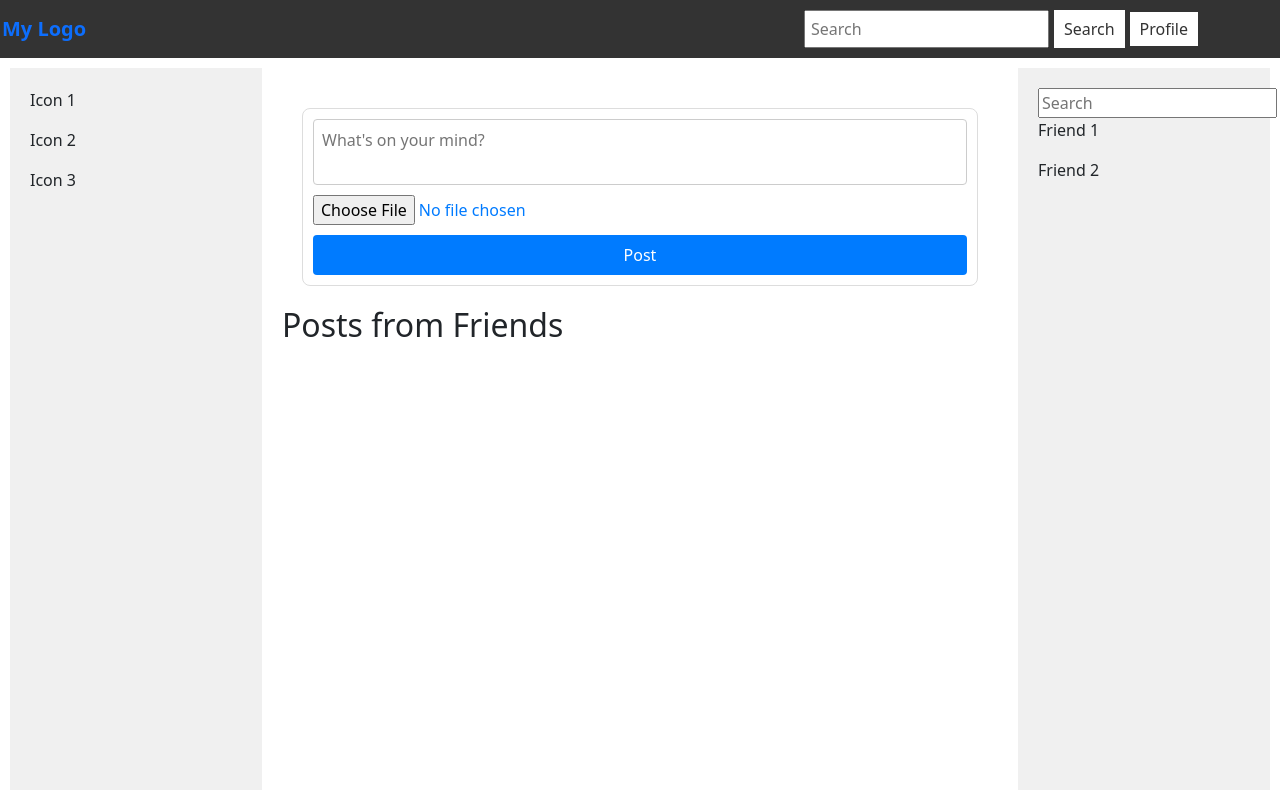
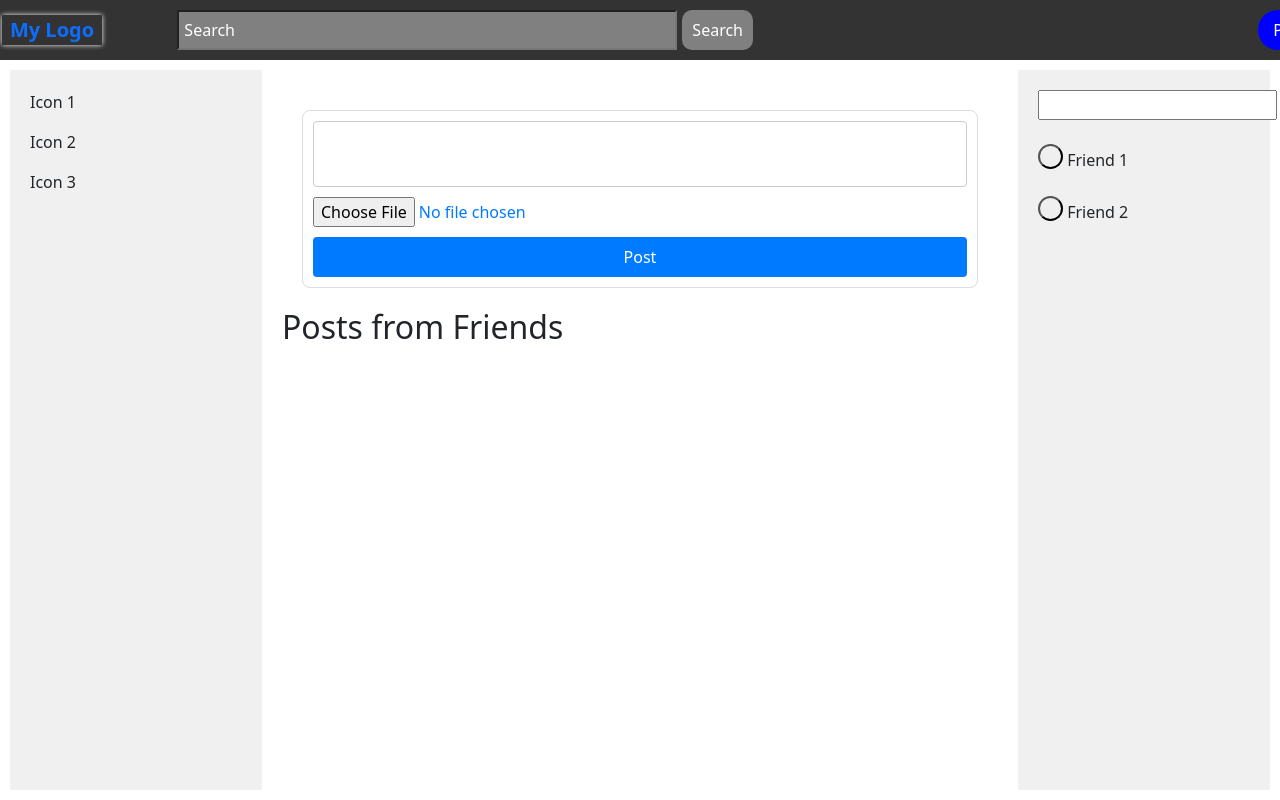
Before and after one commit to S-Surmara/socialPulse, a React (Create React App) app: page /dashboard in a window 1280 px wide. Built offline with nearby package versions, Linux system fonts and the light colour scheme.

Commit message:
minor changes in dashboard and appbar

```diff
--- a/src/components/AppBar/AppBar.scss
+++ b/src/components/AppBar/AppBar.scss
@@ -18,6 +18,9 @@
     font-size: 20px;
     font-weight: bold;
     margin-left: -80px;
+    box-shadow: 0px 0px 5px #fff;
+    width: 100px;
+    text-align: center;
   }
 
   .nav-items {
@@ -27,26 +30,41 @@
 
   .search-form {
     display: flex;
+    margin-right: 500px;
+    color: white;
   }
 
   .search-input {
     padding: 5px;
     margin-right: 5px;
+    background-color: grey;
+    color: white;
+    width: 500px;
   }
 
   .search-button {
     padding: 5px 10px;
-    background-color: #fff;
-    color: #333;
+    background-color: grey;
+    color: white;
     border: none;
     cursor: pointer;
+    height: 40px;
+    border-radius: 10px;
   }
 
   .profile-button {
     padding: 5px 10px;
-    background-color: #fff;
-    color: #333;
+    background-color: blue;
     border: none;
+    color: white;
     cursor: pointer;
     margin-left: 5px;
+    margin-right: -100px;
+    height: 40px;
+    width: 40px;
+    border-radius: 80px;
   }
+
+  ::placeholder {
+      color: white;
+}
--- a/src/components/AppBar/AppBar.tsx
+++ b/src/components/AppBar/AppBar.tsx
@@ -22,7 +22,7 @@ const NavBar: React.FC = () => {
 
           {/* Profile icon button */}
           <button type="button" className="profile-button" onClick={handleProfileclick}>
-            <span>Profile</span>
+            <span>P</span>
           </button>
         </div>
       </div>
--- a/src/components/Dashboard/Dashboard.scss
+++ b/src/components/Dashboard/Dashboard.scss
@@ -22,6 +22,7 @@
       width: 20%;
       padding: 20px;
       background-color: #f0f0f0;
+      size: 255px;
     }
 
     .middle-pane {
@@ -29,4 +30,11 @@
       padding: 20px;
     }
 
+    .friend-profile-button{
+      color: white;
+      height: 25px;
+      width: 25px;
+      border-radius: 100px;
+    }
+
   }
--- a/src/components/Dashboard/Dashboard.tsx
+++ b/src/components/Dashboard/Dashboard.tsx
@@ -40,8 +40,9 @@ const Dashboard: React.FC = () => {
         </div>
 
         <div className="friends-list">
-          <p>Friend 1</p>
-          <p>Friend 2 </p>
+          <br></br>
+          <button type="button" className="friend-profile-button" ></button><a>  Friend 1</a><br></br><br></br>
+          <button type="button" className="friend-profile-button" ></button><a>  Friend 2 </a><br></br><br></br>
           {/* Add more friends as needed */}
         </div>
       </div>
```
Also changed, not shown: 1 other file (tests, documents, lock files or other folders).
